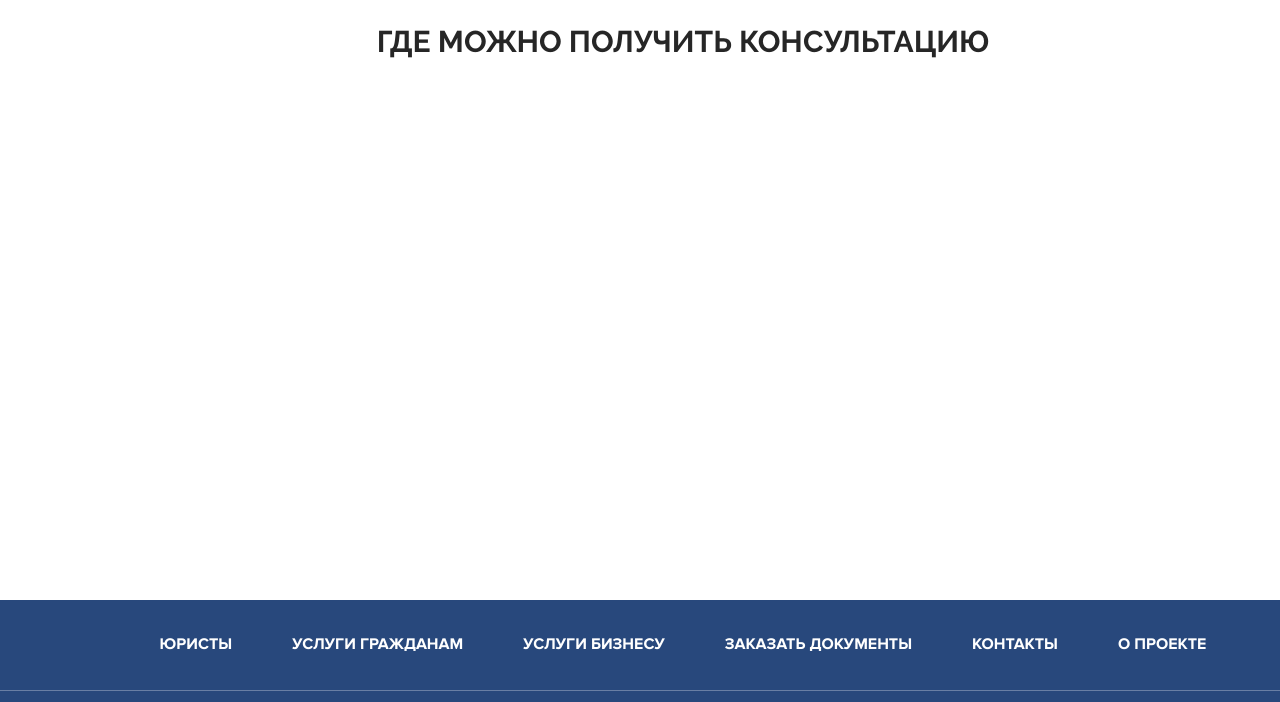
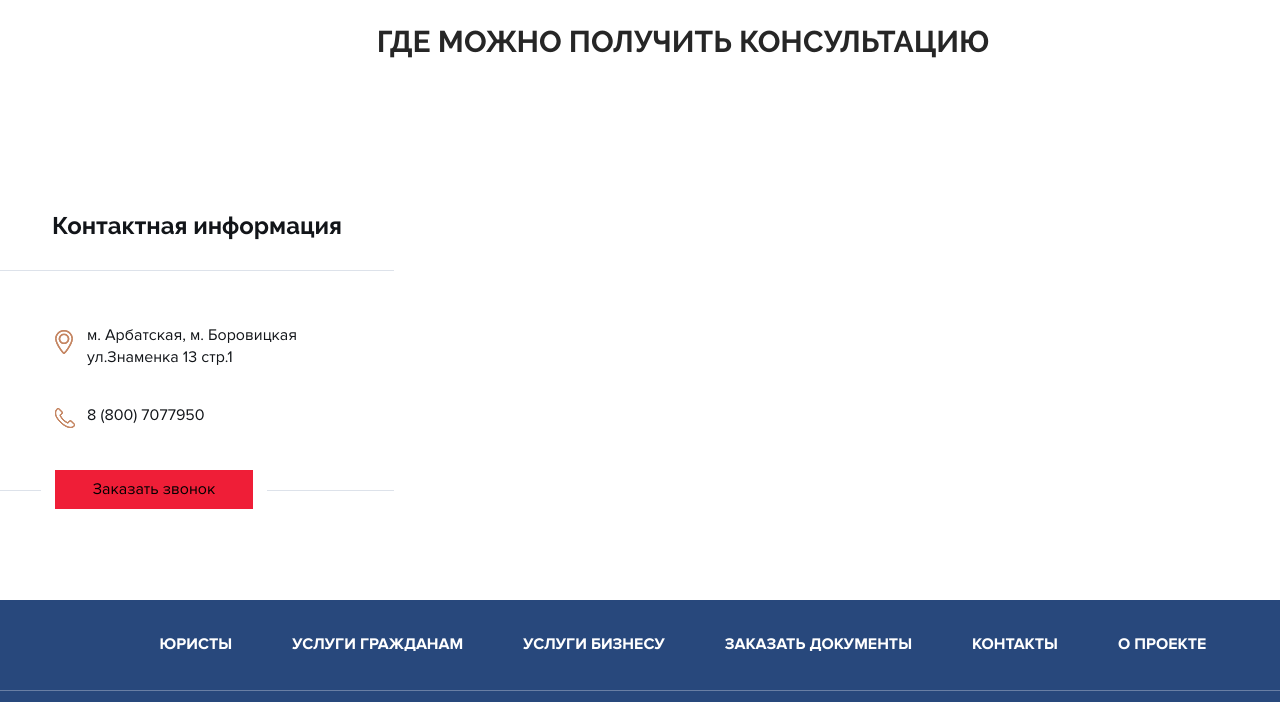
Before and after one commit to Sibi7/Legal-Aid-Center, a website: page index.html in a window 1280 px wide. Shown: the part 986-1688 px from the top of the page. Drawn offline with Linux system fonts and the light colour scheme; some packages are replaced by stand-ins of ours; files whose address does not match are found by name.

Commit message:
find us section

```diff
--- a/app/sass/content/_find-us.scss
+++ b/app/sass/content/_find-us.scss
@@ -1,23 +1,23 @@
-.find-us{
+.find-us {
   display: block;
   position: relative;
   float: left;
   width: 100%;
-  &__icon{
+  &__icon {
     display: block;
     position: relative;
     float: left;
     width: 64px;
     height: 60px;
     margin-top: 45px;
-    margin-left: calc(50% - (64px/2));
+    margin-left: calc(50% - (64px / 2));
     overflow: hidden;
-    img{
+    img {
       size: 100%;
       object-fit: contain;
     }
   }
-  h2{
+  h2 {
     display: block;
     position: relative;
     float: left;
@@ -30,14 +30,14 @@
     font-family: $ralewayBold;
     font-size: 30px;
   }
-  &__map{
+  &__map {
     display: block;
     position: relative;
     float: left;
     width: 100%;
     height: 496px;
     overflow: hidden;
-    #find-us-map{
+    #find-us-map {
       display: block;
       width: 100%;
       height: 100%;
@@ -46,5 +46,105 @@
       border: none;
       z-index: 1;
     }
+    &--contacts {
+      display: block;
+      position: absolute;
+      top: 270px;
+      left: 0;
+      width: 394px;
+      /*height: 360px;*/
+      background-color: #ffffff;
+      z-index: 2;
+      h3 {
+        display: block;
+        position: relative;
+        float: left;
+        width: 100%;
+        margin-top: 49px;
+        padding-bottom: 30px;
+        @include box-sizing(border-box);
+        text-align: center;
+        color: #121519;
+        font-family: $ralewayBold;
+        font-size: 24px;
+        border-bottom: 1px solid rgba(32, 63, 113, 0.15);
+      }
+      p{
+        display: block;
+        position: relative;
+        float: left;
+        width: 100%;
+        margin-top: 29px;
+        margin-bottom: 36px;
+        padding-left: 87px;
+        padding-right: 88px;
+        @include box-sizing(border-box);
+        color: #121519;
+        font-family: $proximaRegular;
+        font-size: 16px;
+        line-height: 22px;
+        &:before{
+          display: block;
+          position: absolute;
+          content: '';
+          width: 18px;
+          height: 24px;
+          top: 6px;
+          left: 55px;
+          background-image: url('../img/icon/plaseholder-icon.png');
+          background-repeat: no-repeat;
+        }
+      }
+      a{
+        display: block;
+        position: relative;
+        float: left;
+        width: 100%;
+        padding-left: 87px;
+        padding-right: 88px;
+        @include box-sizing(border-box);
+        color: #121519;
+        font-family: $proximaRegular;
+        font-size: 16px;
+        line-height: 22px;
+        &:before{
+          display: block;
+          position: absolute;
+          content: '';
+          width: 20px;
+          height: 20px;
+          top: 4px;
+          left: 55px;
+          background-image: url('../img/icon/telephone-icon.png');
+          background-repeat: no-repeat;
+        }
+      }
+      button{
+        display: block;
+        position: relative;
+        float: left;
+        width: 226px;
+        height: 67px;
+        box-shadow: 0px 0px 0px 14px #ffffff inset;
+        background-color: #ef1e37;
+        text-align: center;
+        margin-top: 30px;
+        margin-left: 41px;
+        margin-bottom: 36px;
+        border: none;
+        cursor: pointer;
+        z-index: 2;
+      }
+      span{
+        display: block;
+        position: absolute;
+        content: '';
+        bottom: 68px;
+        left: 0;
+        width: 100%;
+        height: 1px;
+        background-color: rgba(32, 63, 113, 0.15);
+      }
+    }
   }
 }
--- a/index.html
+++ b/index.html
@@ -116,6 +116,21 @@
 
         <h2>где можно получить консультацию</h2>
 
+        <div class="find-us__map--contacts">
+
+            <h3>Контактная информация</h3>
+
+            <p>м. Арбатская, м. Боровицкая <br>
+                ул.Знаменка 13 стр.1</p>
+
+            <a href="#">8 (800) 7077950</a>
+
+            <button>Заказать звонок</button>
+
+            <span></span>
+
+        </div>
+
     </div>
 
     <div class="find-us__map">
```
Also changed, not shown: app/html/find-us.html (+15 -0 lines), app/img/icon/plaseholder-icon.png (added), app/img/icon/telephone-icon.png (added), css/styles.min.css, img/icon/plaseholder-icon.png (added), img/icon/telephone-icon.png (added).
